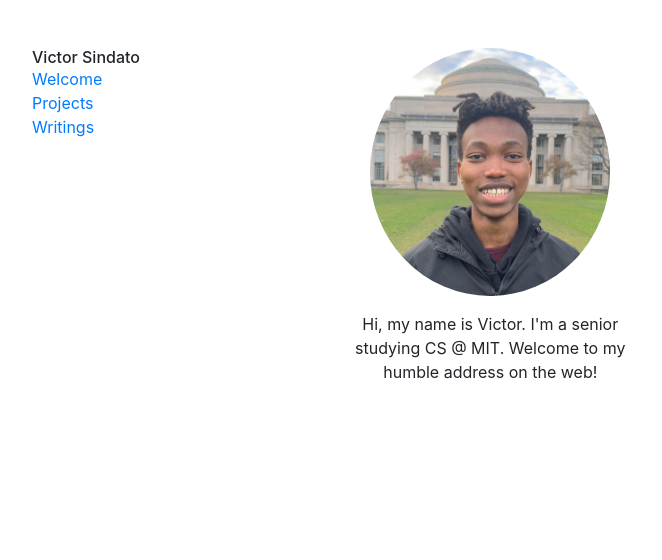
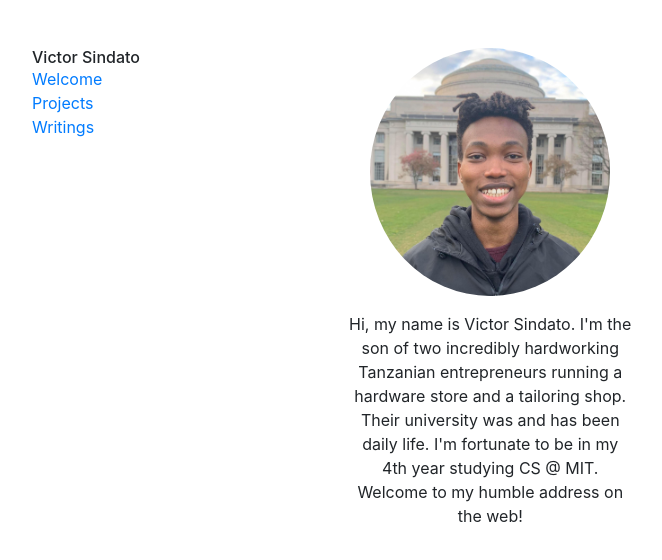
Before and after one commit to vsindato/vsindato.github.io, a plain HTML site: page index.html in a window 1280 px wide. Shown: the whole page, without its empty margins (16-678 px from the left). Drawn offline with nearby package versions, Linux system fonts and the light colour scheme.

Commit message:
Edit bio

```diff
--- a/index.html
+++ b/index.html
@@ -29,7 +29,7 @@
           <img id="profile_picture" src="./images/profile.jpg" alt="profile_picture" class="rounded-circle">
         </div>
         <div class="py-3 text-center">
-          Hi, my name is Victor. I'm a senior studying CS @ MIT.  Welcome to my humble address on the web!
+          Hi, my name is Victor Sindato. I'm the son of two incredibly hardworking Tanzanian entrepreneurs running a hardware store and a tailoring shop. Their university was and has been daily life. I'm fortunate to be in my 4th year studying CS @ MIT.  Welcome to my humble address on the web!
         </div>
       </div>
 
```
